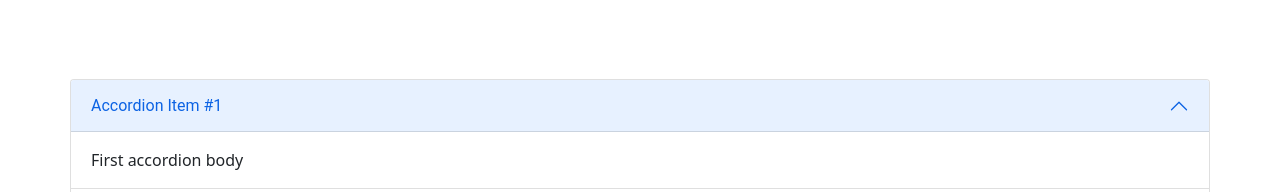
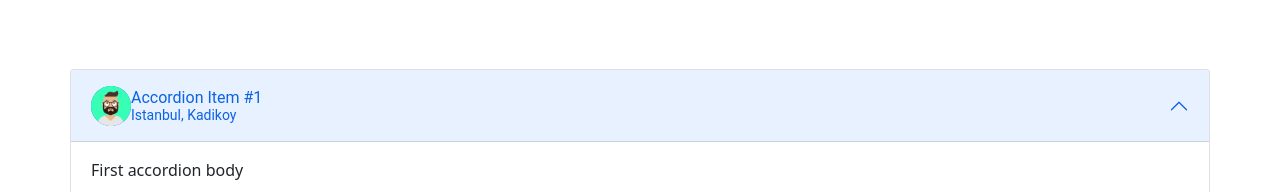
Before and after one commit to ReCoded-Org/capstone-turkey-love-thy-neighbour, a React (Create React App) app: page / in a window 1280 px wide. Shown: the part 1723-1915 px from the top of the page. Built offline with nearby package versions, Linux system fonts and the light colour scheme.

Commit message:
tweak the width and heigh of the svgs

```diff
--- a/src/containers/Home/SocialProof/index.jsx
+++ b/src/containers/Home/SocialProof/index.jsx
@@ -1,7 +1,7 @@
 import React from "react";
 
-import { Container } from "react-bootstrap";
-import Accordion from "react-bootstrap/Accordion";
+import { Container, Accordion } from "react-bootstrap";
+import AvatarSVG from "../../../images/avatar-one.svg";
 
 function SocialProof() {
   return (
@@ -9,7 +9,15 @@ function SocialProof() {
       <Container className="social-proof-content-container d-flex flex-column justify-content-around">
         <Accordion defaultActiveKey="0">
           <Accordion.Item eventKey="0">
-            <Accordion.Header>Accordion Item #1</Accordion.Header>
+            <Accordion.Header className="d-flex align-items-center">
+              <img src={AvatarSVG} alt="avatar svg" />
+              <div className="d-flex flex-column">
+                <p style={{ padding: "0", margin: "0" }}>Accordion Item #1</p>
+                <small style={{ padding: "0", margin: "0", display: "block" }}>
+                  Istanbul, Kadikoy
+                </small>
+              </div>
+            </Accordion.Header>
             <Accordion.Body>First accordion body</Accordion.Body>
           </Accordion.Item>
           <Accordion.Item eventKey="1">
--- a/src/style/_variables.scss
+++ b/src/style/_variables.scss
@@ -9,3 +9,4 @@ $dark-blue: #2a5885; // navbar bg, footer bg, buttons bg
 $bootstrap-blue: #026fc2; // input borders
 $black: #363a3d; // input placeholder texts
 $white: #ffffff;
+$gray: #efefef;
```
Also changed, not shown: src/images/avatar-one.svg, src/images/avatar-two.svg.
